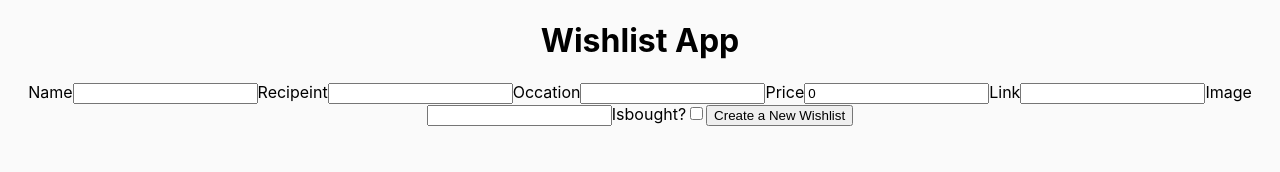
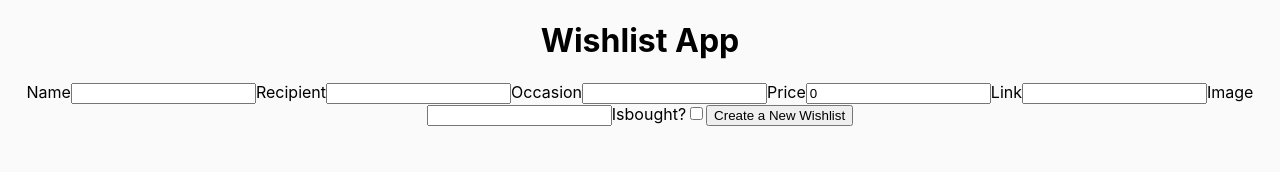
Before and after one commit to methak/mern-lab-frontend, a React (Create React App) app: page /wishlist/new in a window 1280 px wide. Shown: the top 172 px of the page. Built offline with nearby package versions, Linux system fonts and the light colour scheme.

Commit message:
Fix TypeError on NewForm && CSS on index page

```diff
--- a/src/App.css
+++ b/src/App.css
@@ -46,11 +46,12 @@ h2 {
   .wrapper {
       display: flex;
       justify-content: center;
-      align-items: center;
+      flex-wrap: wrap;
   }
 
   .card {
-      width: 30%;
-
+      width: 20%;
+      overflow: hidden;
+      position: relative;
   }
 }
--- a/src/components/NewForm.js
+++ b/src/components/NewForm.js
@@ -5,8 +5,8 @@ import { Link } from 'react-router-dom'
 const NewForm = (props) => {
   const [input, setInput] = useState({
     name: "",
-    recipeint: "",
-    occation: "",
+    recipient: "",
+    occasion: "",
     price: 0,
     link: "",
     img: "",
@@ -46,10 +46,10 @@ return (
   <form onSubmit={handleSubmit}>
     <label htmlFor="name">Name</label>
     <input name="name" id="name" value={input.name} onChange={handleChange} />
-    <label htmlFor="recipeint">Recipeint</label>
-    <input name="recipeint" id="recipeint" value={input.recipeint} onChange={handleChange} />
-    <label htmlFor="occation">Occation</label>
-    <input name="occation" id="occation" value={input.occation} onChange={handleChange} />
+    <label htmlFor="recipient">Recipient</label>
+    <input name="recipient" id="recipient" value={input.recipient} onChange={handleChange} />
+    <label htmlFor="occasion">Occasion</label>
+    <input name="occasion" id="occasion" value={input.occasion} onChange={handleChange} />
     <label htmlFor="price">Price</label>
     <input type="number" name="price" id="price" value={input.price} onChange={handleChange} />
     <label htmlFor="link">Link</label>
```
